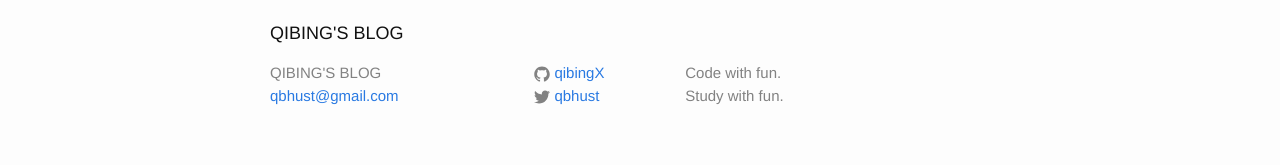
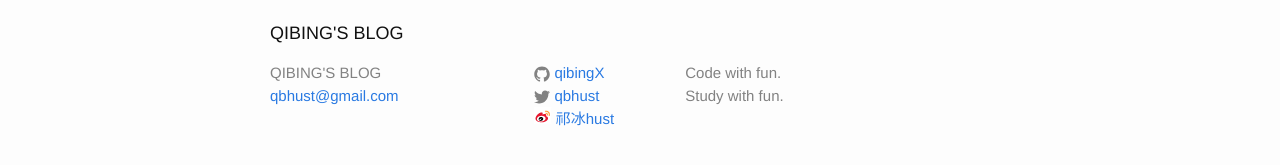
Before and after one commit to bingful/bingful.github.io, a Jekyll site: the page built from index.html, in a window 1280 px wide. Shown: the part 667-832 px from the top of the page. Built offline with Jekyll 4.4.1, drawn with Linux system fonts in a browser that asks for light colours.

```diff
--- a/_config.yml
+++ b/_config.yml
@@ -6,6 +6,8 @@ description: > # this means to ignore newlines until "baseurl:"
   <br>Study with fun.
 baseurl: "" # the subpath of your site, e.g. /blog/
 url: "http://qibing.me" # the base hostname & protocol for your site
+weibo_username: hustqibing
+weibo_nickname: 祁冰hust
 twitter_username: qbhust
 github_username:  qibingX
 
--- a/_includes/footer.html
+++ b/_includes/footer.html
@@ -16,7 +16,7 @@
         <ul class="social-media-list">
           {% if site.github_username %}
           <li>
-            <a href="https://github.com/{{ site.github_username }}">
+            <a target="_blank" href="https://github.com/{{ site.github_username }}">
               <span class="icon  icon--github">
                 <svg viewBox="0 0 16 16">
                   <path fill="#828282" d="M7.999,0.431c-4.285,0-7.76,3.474-7.76,7.761 c0,3.428,2.223,6.337,5.307,7.363c0.388,0.071,0.53-0.168,0.53-0.374c0-0.184-0.007-0.672-0.01-1.32 c-2.159,0.469-2.614-1.04-2.614-1.04c-0.353-0.896-0.862-1.135-0.862-1.135c-0.705-0.481,0.053-0.472,0.053-0.472 c0.779,0.055,1.189,0.8,1.189,0.8c0.692,1.186,1.816,0.843,2.258,0.645c0.071-0.502,0.271-0.843,0.493-1.037 C4.86,11.425,3.049,10.76,3.049,7.786c0-0.847,0.302-1.54,0.799-2.082C3.768,5.507,3.501,4.718,3.924,3.65 c0,0,0.652-0.209,2.134,0.796C6.677,4.273,7.34,4.187,8,4.184c0.659,0.003,1.323,0.089,1.943,0.261 c1.482-1.004,2.132-0.796,2.132-0.796c0.423,1.068,0.157,1.857,0.077,2.054c0.497,0.542,0.798,1.235,0.798,2.082 c0,2.981-1.814,3.637-3.543,3.829c0.279,0.24,0.527,0.713,0.527,1.437c0,1.037-0.01,1.874-0.01,2.129 c0,0.208,0.14,0.449,0.534,0.373c3.081-1.028,5.302-3.935,5.302-7.362C15.76,3.906,12.285,0.431,7.999,0.431z"/>
@@ -30,7 +30,7 @@
 
           {% if site.twitter_username %}
           <li>
-            <a href="https://twitter.com/{{ site.twitter_username }}">
+            <a target="_blank" href="https://twitter.com/{{ site.twitter_username }}">
               <span class="icon  icon--twitter">
                 <svg viewBox="0 0 16 16">
                   <path fill="#828282" d="M15.969,3.058c-0.586,0.26-1.217,0.436-1.878,0.515c0.675-0.405,1.194-1.045,1.438-1.809
@@ -39,6 +39,27 @@
               </span>
 
               <span class="username">{{ site.twitter_username }}</span>
+            </a>
+          </li>
+          {% endif %}
+
+          {% if site.weibo_username %}
+          <li>
+            <a target="_blank" href="http://weibo.com/{{ site.weibo_username }}">
+              <span class="">
+<svg width="13pt" height="13pt" viewBox="0 0 236 236" version="1.1" xmlns="http://www.w3.org/2000/svg">
+<path fill="#ffffff" d=" M 0.00 0.00 L 236.00 0.00 L 236.00 236.00 L 0.00 236.00 L 0.00 0.00 Z"></path>
+<path fill="#ff9933" d=" M 160.16 51.18 C 176.76 49.59 193.91 56.47 204.66 69.25 C 216.40 82.67 220.27 102.53 214.17 119.31 C 212.29 124.20 205.10 125.25 201.72 121.35 C 199.36 119.02 199.47 115.46 200.46 112.54 C 203.96 100.81 200.81 87.47 192.62 78.42 C 184.61 69.29 171.88 64.55 159.86 66.37 C 157.05 66.72 153.90 67.52 151.39 65.74 C 147.67 63.53 146.77 57.94 149.64 54.69 C 152.16 51.59 156.54 51.67 160.16 51.18 Z"></path>
+<path fill="#e6162d" d=" M 93.35 74.52 C 99.68 72.93 107.15 72.22 112.74 76.26 C 117.30 79.59 118.58 85.69 118.06 91.02 C 117.93 95.11 116.18 98.91 115.95 102.98 C 119.88 103.44 123.30 101.21 126.90 100.09 C 135.82 97.11 145.43 94.86 154.83 96.65 C 160.23 97.65 165.59 101.30 166.80 106.93 C 168.34 112.72 165.96 118.38 164.37 123.85 C 163.90 125.96 166.50 126.43 167.92 127.02 C 177.40 129.92 186.93 135.90 190.49 145.60 C 193.91 154.95 190.59 165.30 185.16 173.18 C 176.03 186.38 161.94 195.35 147.19 201.10 C 122.98 210.28 95.90 211.36 70.85 205.05 C 56.03 201.17 41.30 194.62 30.70 183.25 C 24.10 176.18 19.83 166.73 19.98 156.97 C 20.11 144.67 25.44 133.10 32.09 123.00 C 39.90 111.41 49.64 101.17 60.50 92.41 C 70.31 84.66 81.19 77.83 93.35 74.52 Z"></path>
+<path fill="#ff9933" d=" M 158.32 78.41 C 169.53 75.01 182.51 80.89 187.61 91.39 C 190.69 97.57 191.27 105.19 188.49 111.58 C 186.34 115.87 179.46 115.94 177.20 111.70 C 175.10 108.36 177.76 104.54 177.08 100.97 C 176.36 95.16 170.90 90.26 164.99 90.50 C 162.21 90.48 158.98 91.42 156.69 89.31 C 152.96 86.51 153.94 79.99 158.32 78.41 Z"></path>
+<path fill="#ffffff" d=" M 98.32 120.46 C 113.52 119.56 129.45 122.17 142.44 130.49 C 150.24 135.49 156.86 143.42 157.89 152.90 C 159.06 162.29 154.43 171.42 147.94 177.92 C 137.94 188.00 124.28 193.69 110.50 196.30 C 93.79 199.31 75.87 198.12 60.49 190.53 C 51.50 186.05 43.18 178.63 40.58 168.59 C 38.11 159.40 41.61 149.62 47.69 142.63 C 60.28 128.24 79.70 121.75 98.32 120.46 Z"></path>
+<path fill="#030303" d=" M 90.39 136.61 C 99.22 134.85 108.92 136.35 116.27 141.74 C 122.37 146.11 126.28 153.52 125.99 161.07 C 125.71 169.97 120.47 178.22 113.24 183.21 C 101.86 191.35 85.27 192.54 73.59 184.37 C 65.86 179.13 61.80 169.05 64.11 159.94 C 66.98 147.67 78.39 138.94 90.39 136.61 Z"></path>
+<path fill="#ffffff" d=" M 99.46 154.50 C 101.48 153.22 104.95 154.32 104.99 156.95 C 105.29 160.44 100.21 162.86 97.78 160.24 C 96.00 158.43 97.38 155.39 99.46 154.50 Z"></path>
+<path fill="#ffffff" d=" M 81.42 159.62 C 86.78 156.86 95.03 159.46 95.64 166.07 C 96.65 175.71 82.65 182.14 76.15 174.83 C 71.70 169.70 75.64 161.72 81.42 159.62 Z"></path>
+</svg>
+              </span>
+
+              <span class="username">{{ site.weibo_nickname }}</span>
             </a>
           </li>
           {% endif %}
```
